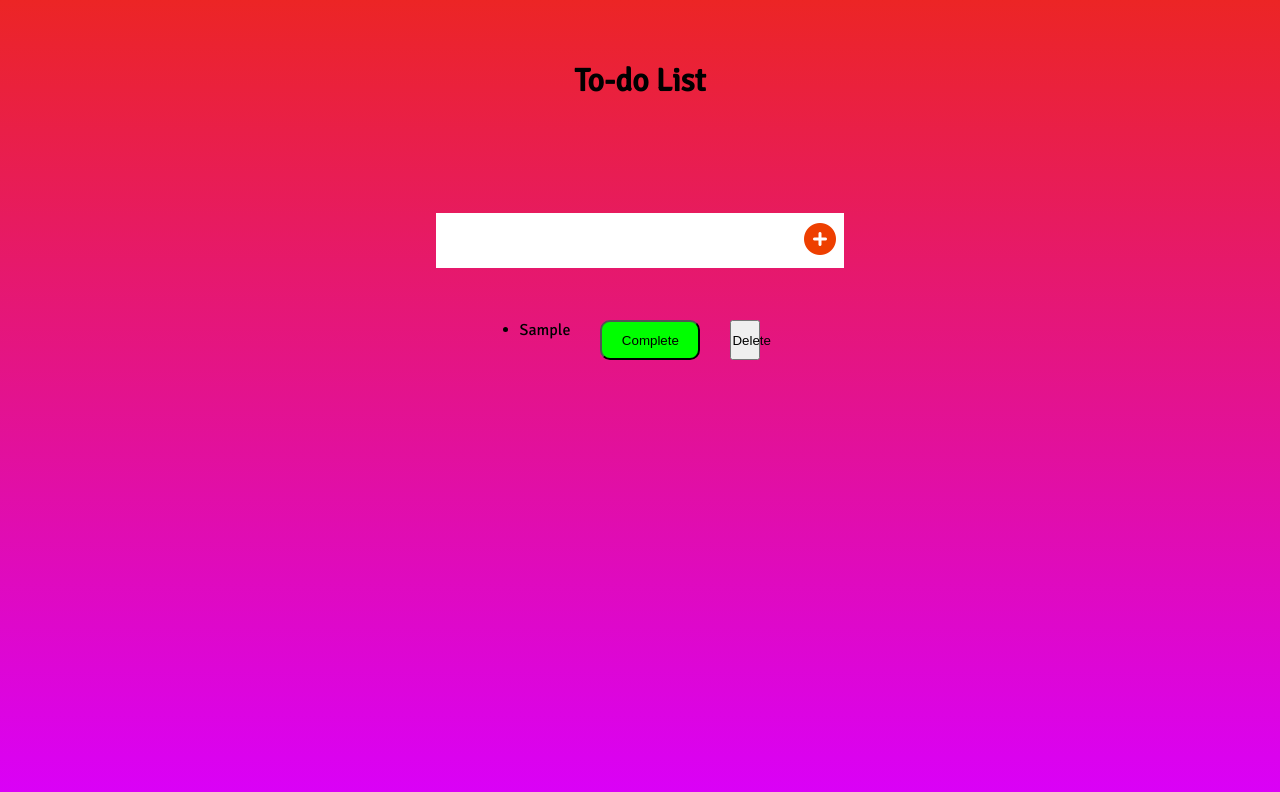
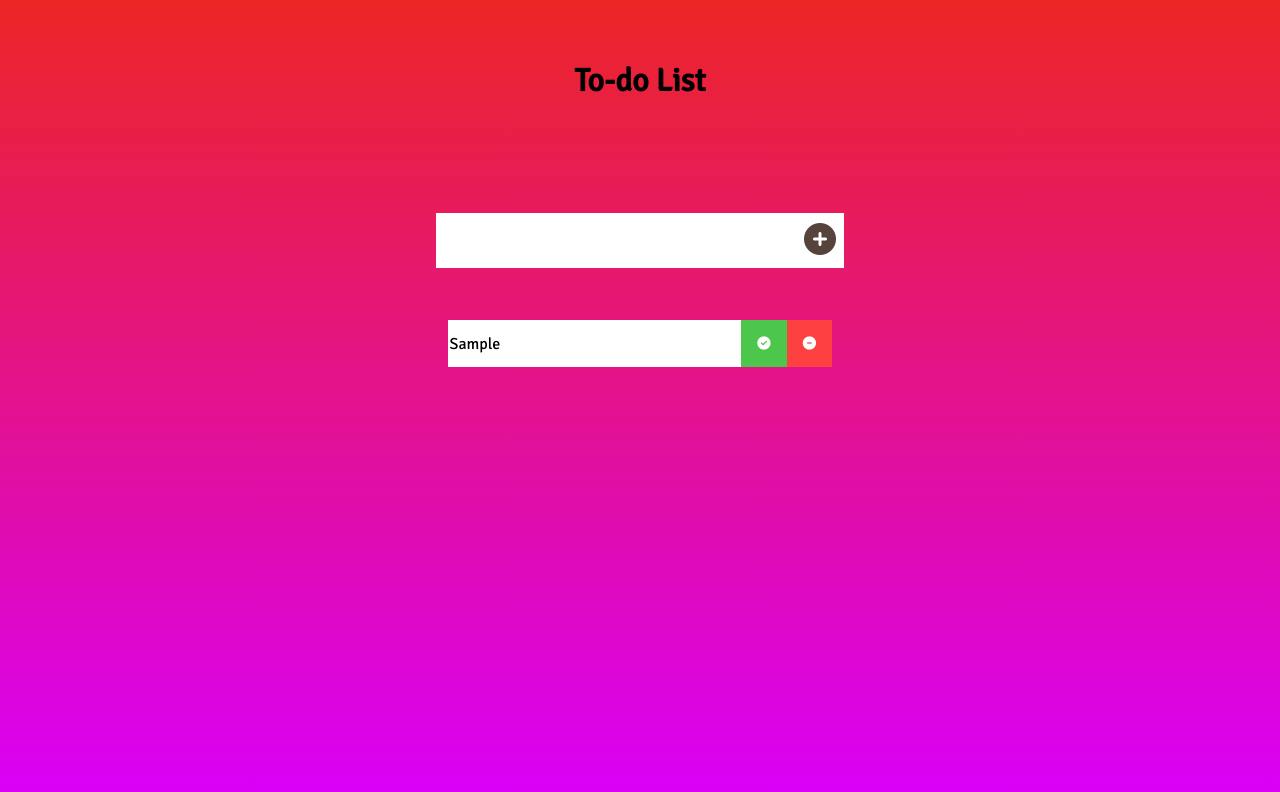
Before and after one commit to DomenicGTH/todo-list, a plain HTML site: page index.html in a window 1280 px wide. Both pictures are taken after typing "Sample" into the empty fields and a click on the button 820 px from the left and 240 px from the top of the page. Drawn offline with Linux system fonts and the light colour scheme.

Commit message:
better visuals on adding new items

```diff
--- a/app.js
+++ b/app.js
@@ -21,12 +21,12 @@ const addTodo = (e) => {
   makeli.classList.add("newtodo");
   div.appendChild(makeli); // appends makeli to div
   const buttonFinish = document.createElement("button"); // creates button
-  buttonFinish.innerText = "Complete"; // adds text to button
+  buttonFinish.innerHTML = '<i class="fa-sharp fa-solid fa-circle-check"></i>'; // adds icon to button
   buttonFinish.classList.add("buttonDone"); // adds a class of buttonDone to the buttom
   div.appendChild(buttonFinish); // appends button to div
 
   const buttonDelete = document.createElement("button");
-  buttonDelete.innerText = "Delete";
+  buttonDelete.innerHTML = '<i class="fa-solid fa-circle-minus"></i>'; // same as above
   buttonDelete.classList.add("delete-btn");
   div.appendChild(buttonDelete); // ditto buttonFinish
   todoList.appendChild(div);
@@ -35,16 +35,16 @@ const addTodo = (e) => {
 
 const deleteTodo = (e) => {
   e.preventDefault();
-  console.log(e.target);
+  console.log(e.target); //
   const item = e.target; //
   if (item.classList[0] === "delete-btn") {
     // classList[0] = checks first class
-    todoParent = item.parentElement;
+    todoParent = item.parentElement; // todoParent becomes the parent element of what we clicked on
     todoParent.remove();
   }
   if (item.classList[0] === "buttonDone") {
     todoParent = item.parentElement;
-    todoParent.classList.toggle("complete");
+    todoParent.classList.toggle("complete"); //
   }
 };
 // TIME: 30:00
--- a/style.css
+++ b/style.css
@@ -29,31 +29,64 @@ form input, form button {
 form button {
     cursor: pointer; /* link indicator */
     transition: all 0.3 ease;
-    color: #ee3f00
+    color: #56433c;
 }
 
 form button:hover {
-    color: rgb(72, 3, 3)
+    color: rgb(72, 3, 3) /* changes color on hover */
 }
 .todo {
+    background-color: white;
+    color: black;
     display: flex;
-    gap: 30px;
-    justify-content: center;
+    justify-content: space-between;
+    align-items: center;
+}
+
+.todo li {
+    flex: 1;
+}
+
+.buttonDone, .delete-btn {
+    border: none;
+    color: #ffffff;
+    padding: 1rem;
 }
 
 .buttonDone {
-    width: 100px;
-    height: 40px;
-    background-color: lime;
-    border-radius: 10px;
+    background-color: #4cc74c
 }
 
 .delete-btn {
-    width: 30px;
+    background-color: #fd4040;
 }
 
+
+.list {
+    list-style: none;
+    min-width: 30%;
+}
 /* .todobtn {
     padding: 15px;
     border-radius: 10px;
     margin-left: 10px;
 } */
+
+.container {
+    display: flex;
+    justify-content: center;
+    align-items: center;
+
+}
+
+.newtodo {
+    margin: 0.1rem;
+}
+
+.list {
+    list-style: none;
+    min-width: 30%;
+    display: flex;
+    flex-flow: column;
+    gap: 0.5rem;
+}
```
